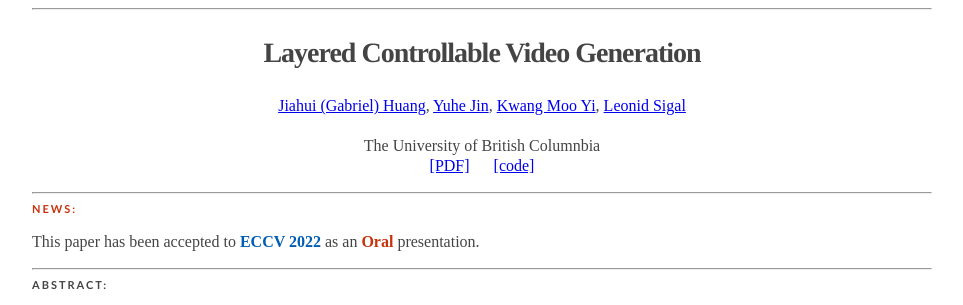
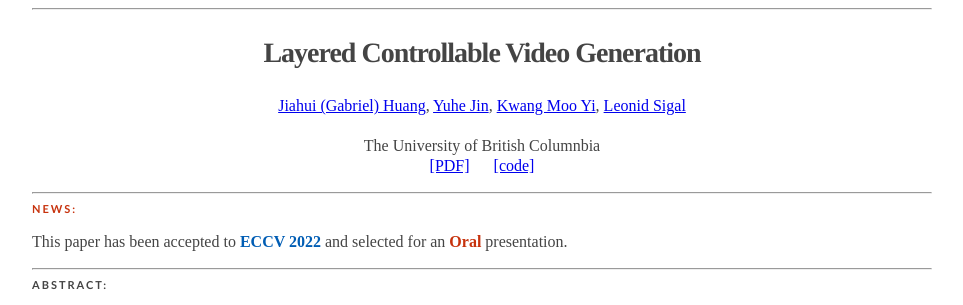
Before and after one commit to Gabriel-Huang/layered_controllable_video_generation, a plain HTML site: page index.html in a window 1280 px wide. Shown: the top 305 px of the page, without its empty margins (158-1121 px from the left). Drawn offline with Linux system fonts and the light colour scheme.

Commit message:
Update index.html

```diff
--- a/index.html
+++ b/index.html
@@ -45,7 +45,7 @@
       <div class="container">
         <hr style="clear:both;"/>
           <div id="title"><b><span style="color: #c7320d">NEWS:</span></b></div>
-          <p> This paper has been accepted to <b><span style="color: #005db4">ECCV 2022</span></b> as an <b><span style="color: #c7320d">Oral</span></b> presentation.
+          <p> This paper has been accepted to <b><span style="color: #005db4">ECCV 2022</span></b> and selected for an <b><span style="color: #c7320d">Oral</span></b> presentation.
           </p>
       </div>
 
```
